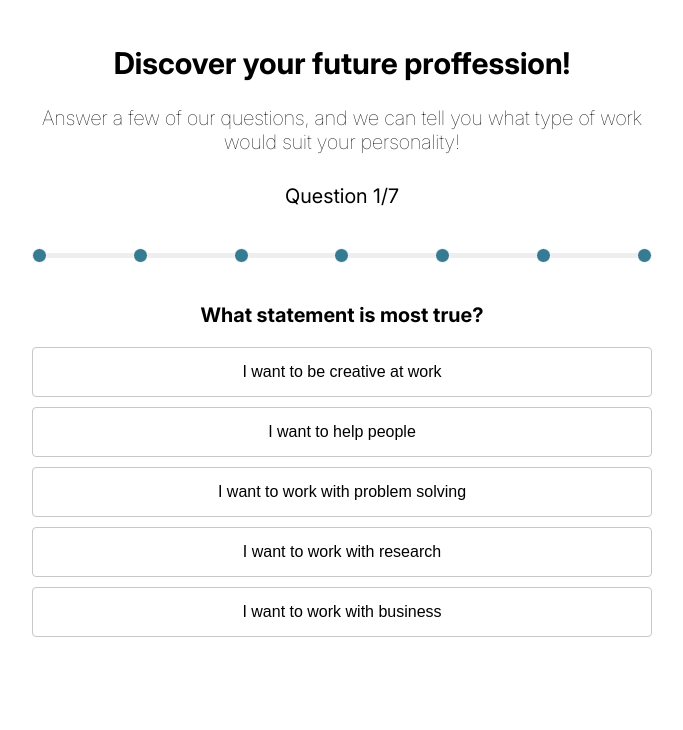
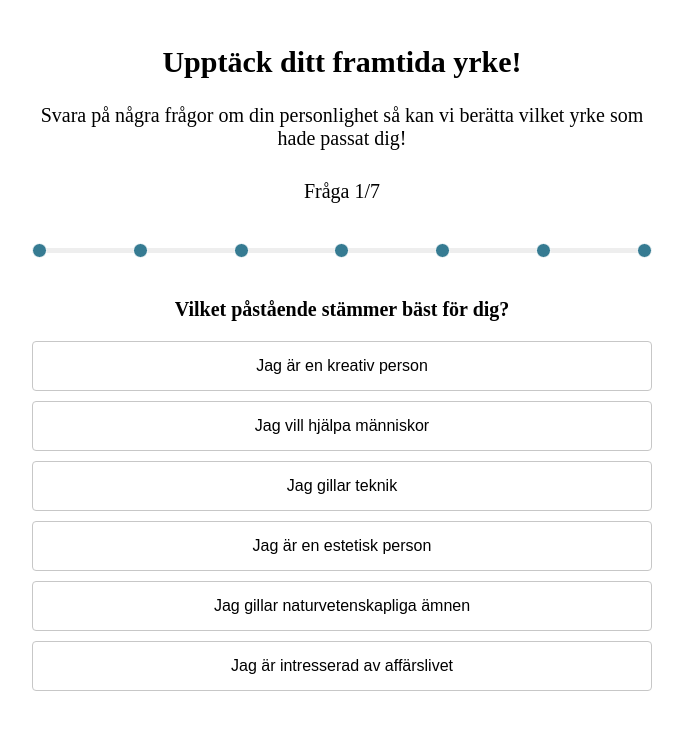
Before and after one commit to alexdarland/demo-project-web, a Next.js app: page / in a window 1280 px wide. Shown: the top 730 px of the page, without its empty margins (298-981 px from the left). Built offline with nearby package versions, Linux system fonts and the light colour scheme.

Commit message:
update language to Swedish

```diff
--- a/src/components/Results.tsx
+++ b/src/components/Results.tsx
@@ -21,7 +21,7 @@ const Pill = styled.span`
 export const Results = ({ proffessions }: ResultsProps) => {
   return (
     <>
-      <h2>Here are some suggestions based on your answers!</h2>
+      <h2>Här är några yrken som passar din personlighetstyp!</h2>
       <ResultList>
         {proffessions.map((p) => (
           <ResultItem>
--- a/src/data/questions.ts
+++ b/src/data/questions.ts
@@ -1,110 +1,123 @@
 export const questions = [
   {
-    text: "What statement is most true?",
+    text: "Vilket påstående stämmer bäst för dig?",
     options: [
       {
-        label: "I want to be creative at work",
-        value: "wants a creative work",
+        label: "Jag är en kreativ person",
+        value: "vill ha ett kreativt yrke",
       },
       {
-        label: "I want to help people",
-        value: "wants to help people",
+        label: "Jag vill hjälpa människor",
+        value: "vill jobba med att hjälpa andra",
       },
       {
-        label: "I want to work with problem solving",
-        value: "wants to work with problem solving",
+        label: "Jag gillar teknik",
+        value: "gillar teknik",
       },
       {
-        label: "I want to work with research",
-        value: "wants to work with research",
+        label: "Jag är en estetisk person",
+        value: "vill ha ett estetisk yrke",
       },
       {
-        label: "I want to work with business",
-        value: "wants to work in business",
+        label: "Jag gillar naturvetenskapliga ämnen",
+        value: "gillar naturvetenskap",
+      },
+      {
+        label: "Jag är intresserad av affärslivet",
+        value: "vill jobba med affärslivet",
       },
     ],
   },
   {
-    text: "Do you want to work indoors?",
+    text: "Var vill du jobba?",
     options: [
       {
-        label: "Yes, being exposed to the elements is not my thing!",
-        value: "wants to work indoors",
+        label: "På kontor",
+        value: "vill jobba på kontor",
       },
-      { label: "I don't mind.", value: "" },
       {
-        label: "Can't imagine beeing indoors all day",
-        value: "doesn't want to work in an office",
+        label: "Resa runt",
+        value: "vill resa i arbetet",
+      },
+      {
+        label: "Utomhus",
+        value: "vill jobba utomhus",
       },
     ],
   },
   {
-    text: "Do you want to work by yourself or with others?",
+    text: "Hur mycket interaktion med andra människor vill du ha?",
     options: [
-      { label: "By myself", value: "likes to work alone" },
-      { label: "With others", value: "likes to work with others" },
-      { label: "Both", value: "" },
+      { label: "Vill helst jobba själv", value: "gillar att jobba ensam" },
+      {
+        label: "Jag vill jobba med andra",
+        value: "vill jobba med andra människor",
+      },
+      { label: "Lite av båda", value: "" },
     ],
   },
   {
-    text: "Do you want a physical work?",
+    text: "Vill du ha ett fysiskt arbete?",
     options: [
       {
-        label: "Workout at work! Letz goo!",
-        value: "wants a physically active job",
+        label: "Ja",
+        value: "vill ha ett fysiskt ansträngande jobb",
       },
-      { label: "I don't mind", value: "" },
+      { label: "Nej", value: "vill inte ha ett fysiskt ansträngande jobb" },
       {
-        label: "I aim to move as little as possible",
-        value: "doesn't want a physical job",
+        label: "Spela ingen roll",
+        value: "",
       },
     ],
   },
   {
-    text: "How important is sallary?",
+    text: "Hur viktig är din lön?",
     options: [
       {
-        label: "Very important! I want to buy a house, car and boat!",
-        value: "wants a high sallary",
+        label: "Väldigt viktig! Jag vill ha hus, bil och båt!",
+        value: "vill ha en hög lön",
       },
-      { label: "It makes life easier", value: "wants a decent salary" },
       {
-        label: "Money is not important and is not what makes me happy!",
-        value: "thinks income is not important",
+        label: "Det underlättar att ha en bra lön",
+        value: "vill åtminstone ha en hyfsad lön",
+      },
+      {
+        label: "Pengar är inte viktigt!",
+        value: "är ok med en låg lön",
       },
     ],
   },
   {
-    text: "How do you solve a problem?",
+    text: "Hur löser du problem?",
     options: [
       {
-        label: "I ask someone I trust for advice!",
-        value: "wants input from others when making decitions",
+        label: "Jag frågar någon jag litar på om råd!",
+        value: "vill blanda in fler i beslutstagande",
       },
       {
-        label: "I search for facts and information online and in books",
-        value: "is a good researcher",
+        label: "Jag söker själv efter fakta online eller i böcker",
+        value: "söker aktivt själv efter information",
       },
       {
-        label: "I like to figure it our by myself",
-        value: "likes solving problems",
+        label: "Jag vill lösa det själv",
+        value: "gillar problemlösning",
       },
     ],
   },
   {
-    text: "Do you like to take risks?",
+    text: "Tar du risker?",
     options: [
       {
-        label: "I never back down from a challange",
-        value: "enjoy taking risks",
+        label: "Jag tackar aldrig nej till en utmaning",
+        value: "gillar att ta risker",
       },
       {
-        label: "Sometimes you have to take risks to win",
-        value: "can sometimes take risks",
+        label: "Ibland måste man satsa för att vinna",
+        value: "är villig att ta måttlig risk",
       },
       {
-        label: "I seldomly take unessasary risks.",
-        value: "does not like taking risks",
+        label: "Jag tar sällan onödig risk.",
+        value: "gillar inte att ta risk",
       },
     ],
   },
--- a/src/pages/_app.tsx
+++ b/src/pages/_app.tsx
@@ -10,7 +10,7 @@ const GlobalStyles = createGlobalStyle`
       --color-mid-grey: #c7c7c7;
       --color-light-blue: #e7f2f7;
     }
-
+/*
     @font-face {
       font-family: InterVariable;
       font-style: normal;
@@ -25,7 +25,7 @@ const GlobalStyles = createGlobalStyle`
       font-weight: 100 900;
       font-display: swap;
       src: url("/fonts/Inter/InterVariable-Italic.woff2") format("woff2");
-    }
+    } */
 
     html,
     body {
--- a/src/pages/index.tsx
+++ b/src/pages/index.tsx
@@ -44,7 +44,7 @@ const CollectAnswers = ({ answers, addAnswer }: CollectAnswersProps) => {
   return (
     <>
       <ProgressStatus>
-        Question {answers.length + 1}/{questions.length}
+        Fråga {answers.length + 1}/{questions.length}
       </ProgressStatus>
       <ProgressBar length={questions.length} current={answers.length} />
       {answers.length < questions.length && (
@@ -79,12 +79,16 @@ export default function Home() {
         <title>Demo Project 2024</title>
         <meta name="description" content="Showcasing Fullstack competenses" />
         <meta name="viewport" content="width=device-width, initial-scale=1" />
+        <style>
+          @import
+          url('https://fonts.googleapis.com/css2?family=Inter:wght@100..900&display=swap');
+        </style>
       </Head>
       <Main>
-        <Headline>Discover your future proffession!</Headline>
+        <Headline>Upptäck ditt framtida yrke!</Headline>
         <SubHeadline>
-          Answer a few of our questions, and we can tell you what type of work
-          would suit your personality!
+          Svara på några frågor om din personlighet så kan vi berätta vilket
+          yrke som hade passat dig!
         </SubHeadline>
         {answers.length !== questions.length && (
           <CollectAnswers answers={answers} addAnswer={addAnswer} />
@@ -95,7 +99,7 @@ export default function Home() {
             <Loader />
           </>
         )}
-        {error && <p>Oops, something went wrong. Please try again later.</p>}
+        {error && <p>Oj, något gick fel. Vänligen prova igen senare.</p>}
         {data && <Results proffessions={data.Suggestions?.proffessions} />}
       </Main>
     </>
```
